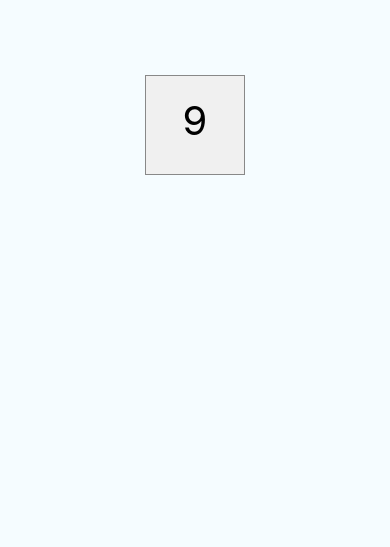
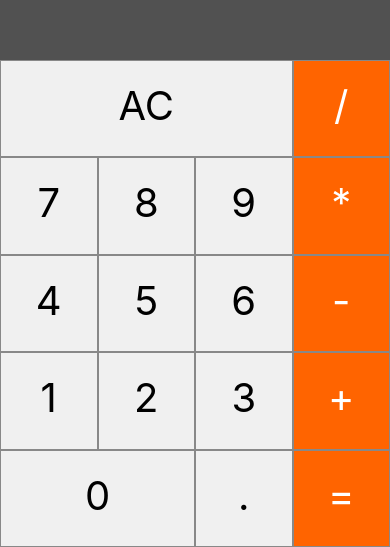
Before and after one commit to RibahDev/Estudos_React-Native, a React Native app in the folder calculadora/: screen / in a window 390 px wide. Shown: the part 297-844 px from the top of the page. Built offline with nearby package versions, Linux system fonts and the light colour scheme.

Commit message:
Finalizando parte Visual

```diff
--- a/calculadora/App.js
+++ b/calculadora/App.js
@@ -1,10 +1,28 @@
-import { SafeAreaView, Text, StyleSheet } from "react-native";
+import { SafeAreaView, Text, StyleSheet, View } from "react-native";
 import Botao from "./src/components/Botao";
 
 export default props => {
     return(
       <SafeAreaView style={styles.container}>
-        <Botao />
+        <View style={styles.botao}>
+          <Botao label="AC" triplo />
+          <Botao label="/" orange/>
+          <Botao label="7" />
+          <Botao label="8" />
+          <Botao label="9" />
+          <Botao label="*" orange/>
+          <Botao label="4" />
+          <Botao label="5" />
+          <Botao label="6" />
+          <Botao label="-" orange/>
+          <Botao label="1" />
+          <Botao label="2" />
+          <Botao label="3" />
+          <Botao label="+" orange/>
+          <Botao label="0" duplo />
+          <Botao label="." />
+          <Botao label="=" orange/>
+        </View>
       </SafeAreaView>
     )
 }
@@ -12,8 +30,12 @@
 const styles = StyleSheet.create({
   container: {
     flex:1,
-    backgroundColor: "#f5fcff",
-    justifyContent: "center",
-    alignItems: "center"
+    backgroundColor: "#515151",
+    justifyContent: "flex-end"
+
+  },
+  botao:{
+    flexDirection: "row",
+    flexWrap: "wrap"
   }
 })
--- a/calculadora/src/components/Botao.js
+++ b/calculadora/src/components/Botao.js
@@ -1,9 +1,18 @@
-import { Text, TouchableHighlight, View, StyleSheet } from "react-native";
+import { Text, TouchableHighlight, View, StyleSheet, Dimensions } from "react-native";
+
+// Dimensions- captura a dimensão da tela e devolve como uma constante
+const{width, height} = Dimensions.get("window");
 
 export default props => {
+    // Faz o mesmo papel de class em CSS
+    const estilosBotao = [styles.botao]
+    if(props.duplo) estilosBotao.push(styles.botaoDuplo)
+    if(props.triplo) estilosBotao.push(styles.botaoTriplo)
+    if(props.orange) estilosBotao.push(styles.botaoLaranja)
+
     return (
         <TouchableHighlight>
-            <Text style={styles.botao}>9</Text>
+            <Text style={estilosBotao}>{props.label}</Text>
         </TouchableHighlight>
     )
 }
@@ -11,12 +20,22 @@
 const styles = StyleSheet.create({
     botao: {
         fontSize: 40,
-        width: 100,
-        height: 100,
+        width: width / 4,
+        height: width / 4,
         padding: 20,
         backgroundColor: "#f0f0f0",
         textAlign: "center",
-        borderWidth: 1,
+        borderWidth:1,
         borderColor: "#888"
+    },
+    botaoDuplo:{
+      width: width / 4 * 2
+    },
+    botaoTriplo:{
+      width: width / 4 * 3
+    },
+    botaoLaranja:{
+        backgroundColor: "#ff6400",
+        color: "#ffff"
     }
 })
```
